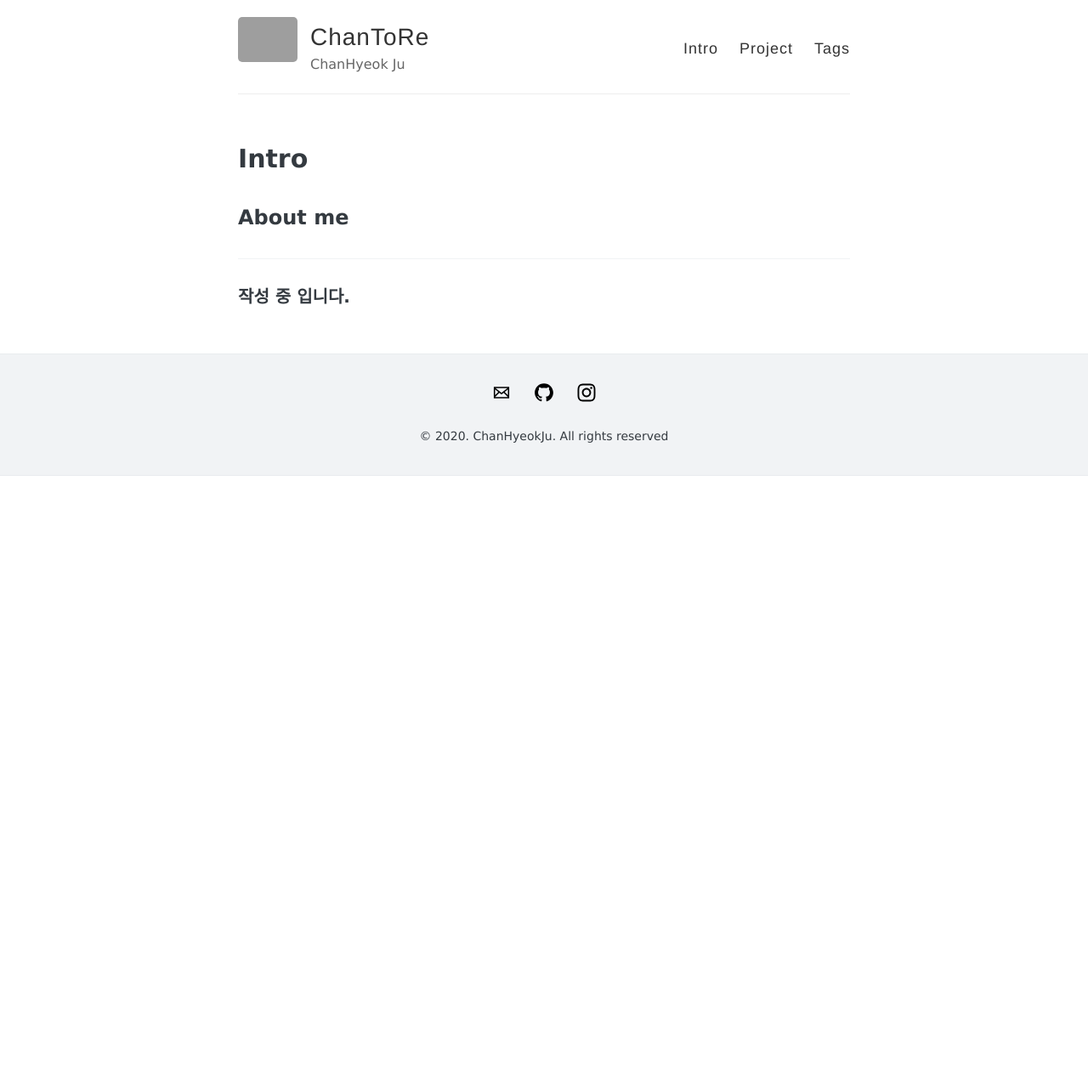
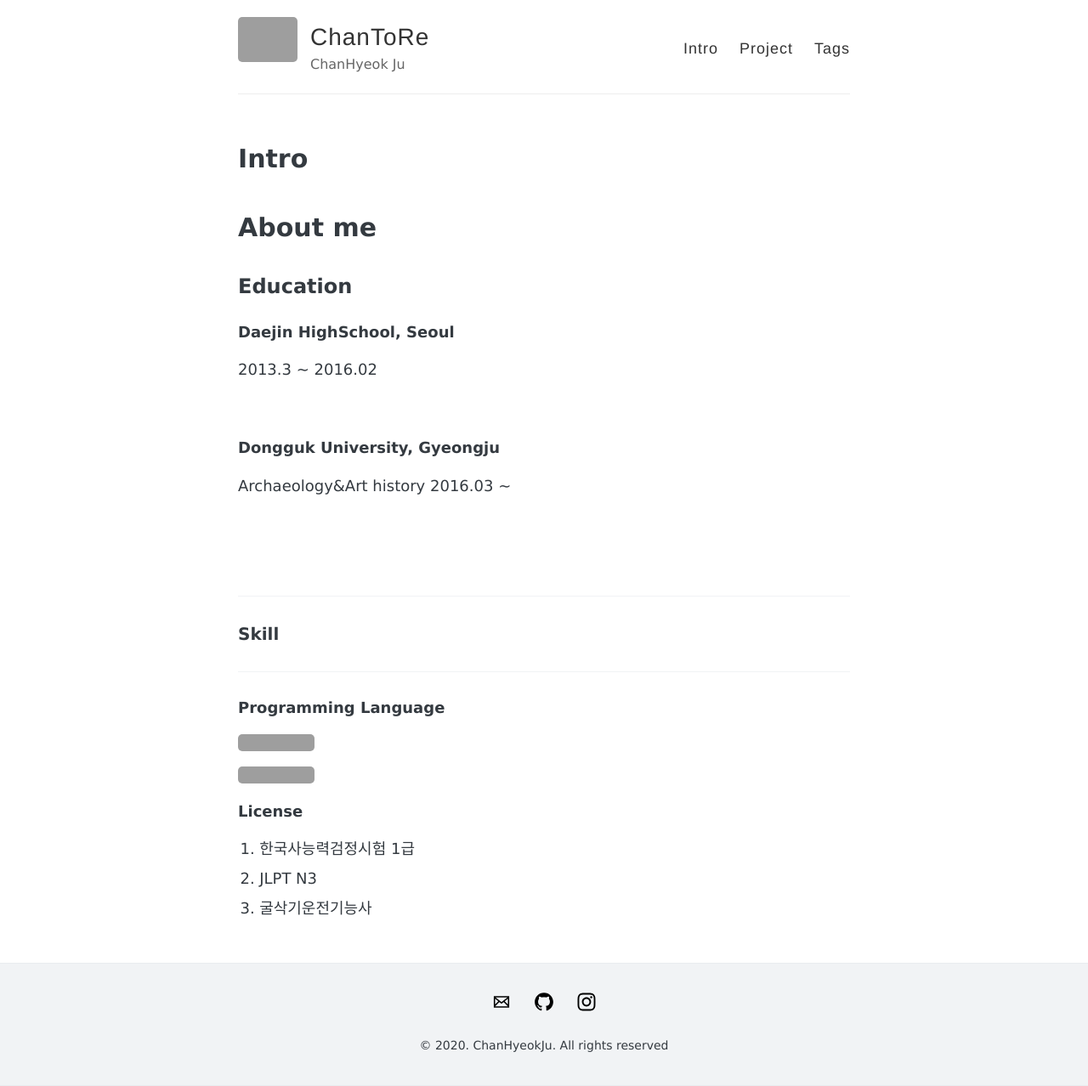
Before and after one commit to mimirep/mimirep.github.io, a Jekyll site: the page built from intro.md, in a window 1280 px wide. Shown: the whole page at 85% size. Built offline with Jekyll 4.4.1, drawn with Linux system fonts in a browser that asks for light colours; before the commit the page ends 900 px from its top, so only the background shows below that; grey boxes are pictures that could not be loaded.

Commit message:
Update intro.md

```diff
--- a/intro.md
+++ b/intro.md
@@ -4,10 +4,38 @@ title: Intro
 permalink: /intro/
 ---
 
-## About me
+# About me
 
+## Education
 
+##### Daejin HighSchool, Seoul<br>
+
+2013.3 ~ 2016.02<br>
+
+<br>
+
+##### Dongguk University, Gyeongju<br>
+
+Archaeology&Art history 2016.03 ~
+
+<br>
+
+<br>
 
 ------
 
-### 작성 중 입니다.
+### Skill
+
+------
+
+##### Programming Language
+
+![Generic badge](https://img.shields.io/badge/Language-Python-green.svg)
+
+![Generic badge](https://img.shields.io/badge/Language-C-red.svg)
+
+##### License
+
+1. 한국사능력검정시험 1급
+2. JLPT N3
+3. 굴삭기운전기능사
```
